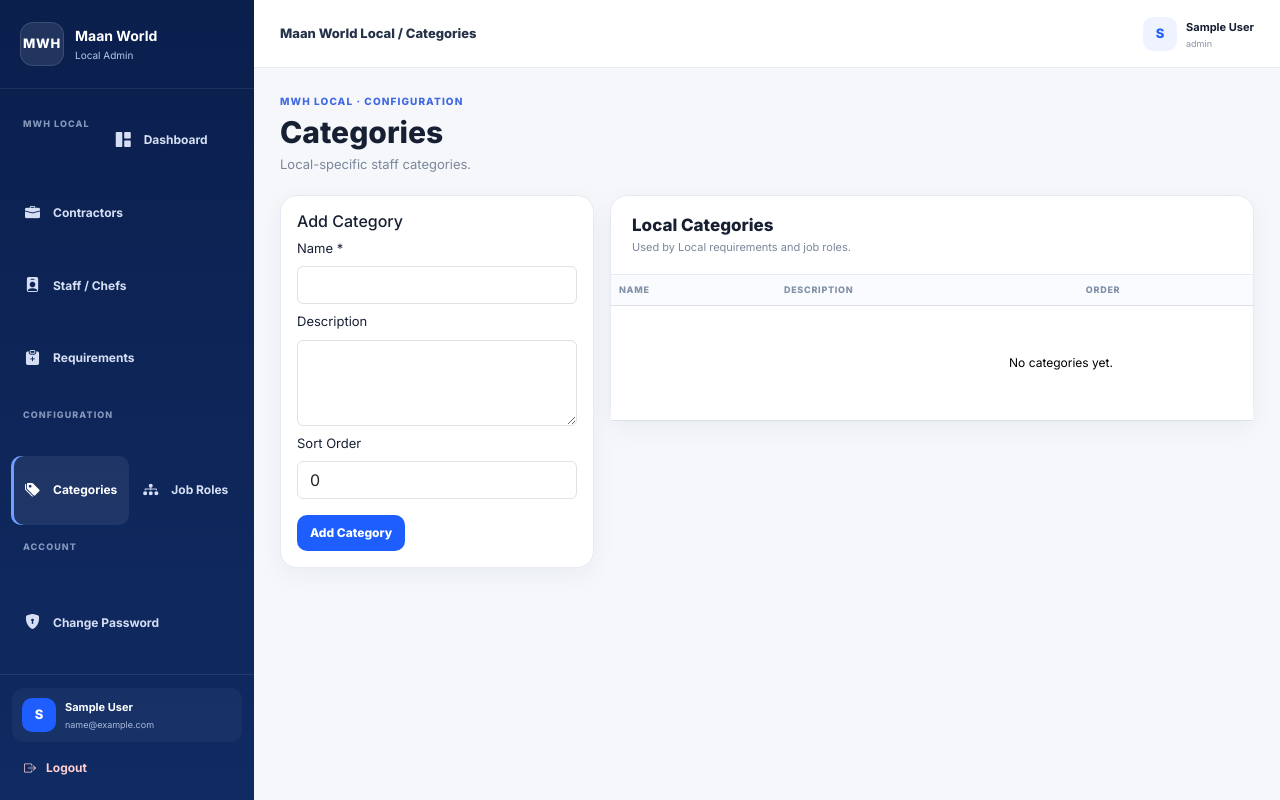
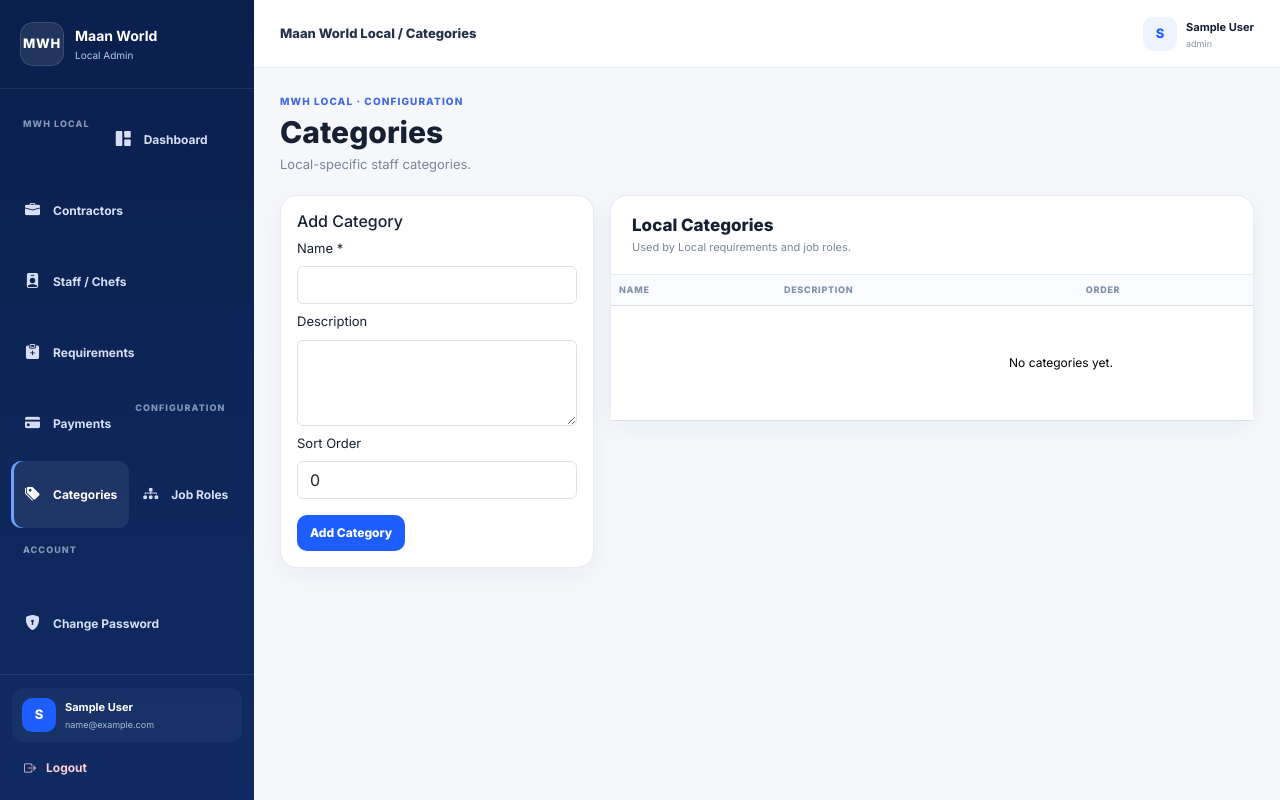
Before and after one commit to vijay7503637339/MWH-admin-Local, a PHP site: page /admin/categories.php in a window 1280 px wide. Run offline with PHP 8.4, Linux system fonts and the light colour scheme; the visitor is signed in with stand-in values (Sample User, id 1); data that the repository does not hold is empty; a stand-in replaces the project's code that opens the database connection.

Commit message:
Add Local payments to admin navigation

```diff
--- a/admin/includes/sidebar.php
+++ b/admin/includes/sidebar.php
@@ -7,6 +7,7 @@
     <a class="<?=$currentPage==='contractors.php'?'active':''?>" href="contractors.php"><i class="bi bi-briefcase-fill"></i><span>Contractors</span></a>
     <a class="<?=$currentPage==='staff.php'?'active':''?>" href="staff.php"><i class="bi bi-person-badge-fill"></i><span>Staff / Chefs</span></a>
     <a class="<?=$currentPage==='requirements.php'?'active':''?>" href="requirements.php"><i class="bi bi-clipboard-plus-fill"></i><span>Requirements</span></a>
+    <a class="<?=$currentPage==='payments.php'?'active':''?>" href="payments.php"><i class="bi bi-credit-card-fill"></i><span>Payments</span></a>
     <div class="nav-label">Configuration</div>
     <a class="<?=$currentPage==='categories.php'?'active':''?>" href="categories.php"><i class="bi bi-tags-fill"></i><span>Categories</span></a>
     <a class="<?=$currentPage==='job_roles.php'?'active':''?>" href="job_roles.php"><i class="bi bi-diagram-3-fill"></i><span>Job Roles</span></a>
```
